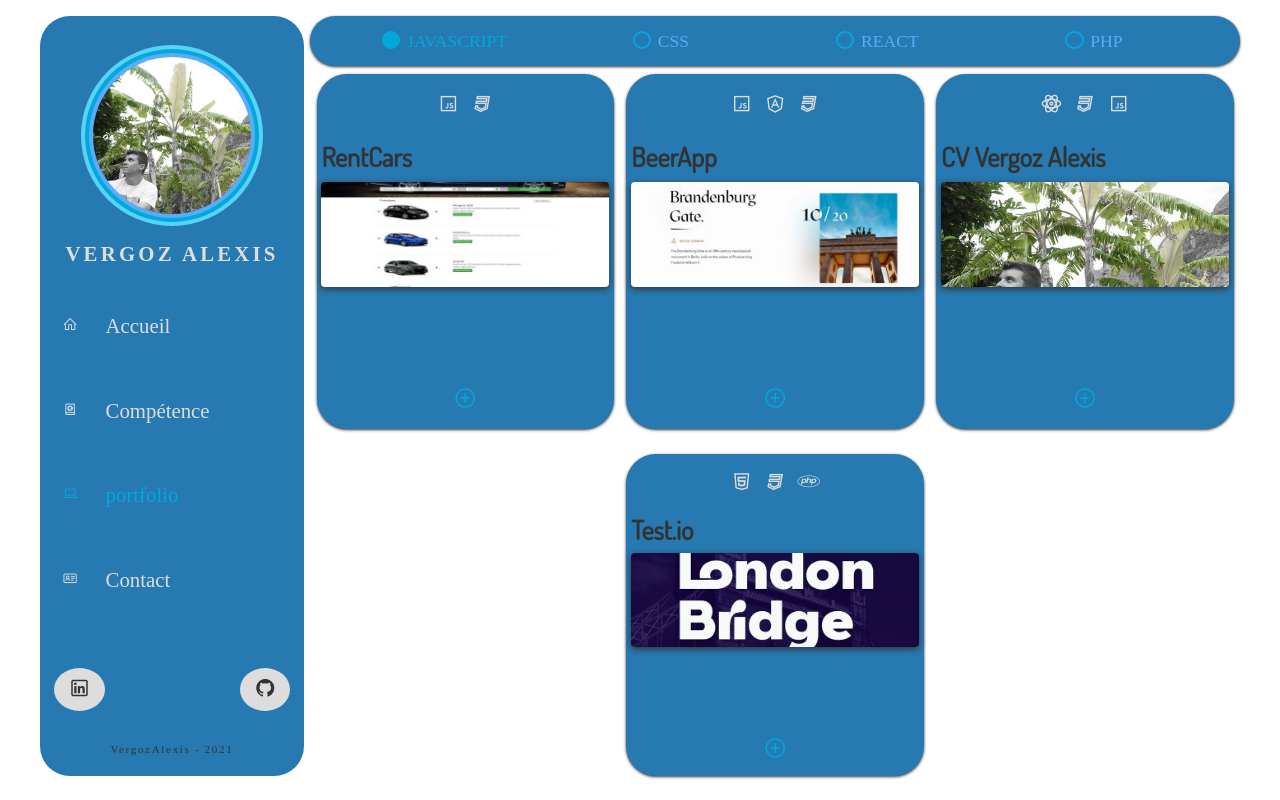
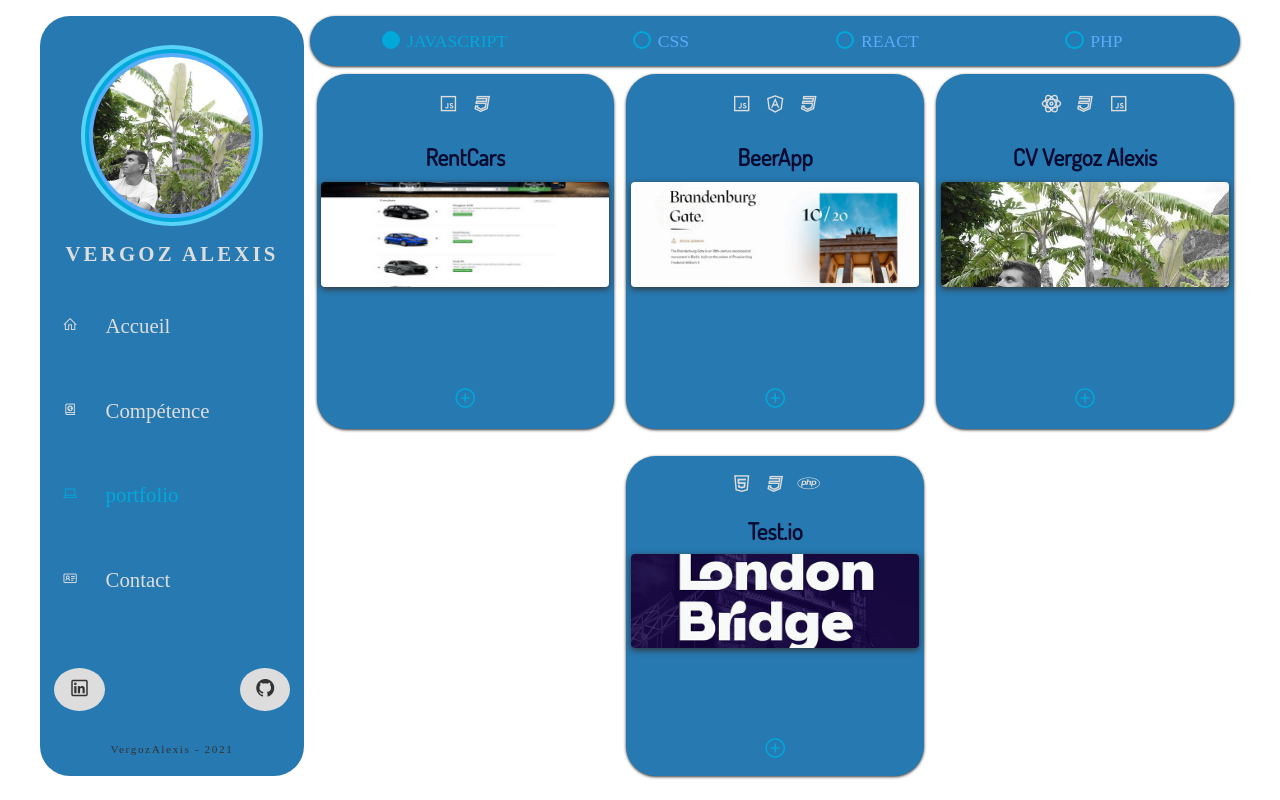
Before and after one commit to AlexisVergoz/react-cv, a React (Create React App) app: page /portfolio in a window 1280 px wide. Built offline with nearby package versions, Linux system fonts and the light colour scheme; a web font is replaced by a local one.

Commit message:
Update _portfolio.scss

```diff
--- a/src/styles/pages/_portfolio.scss
+++ b/src/styles/pages/_portfolio.scss
@@ -115,9 +115,10 @@
       h3 {
         grid-area: 2;
         font-family: $font-2;
-        font-size: 1.65rem;
+        font-size: 1.45rem;
         @include verticalCenter;
-        justify-content: left;
+        justify-content: center;
+        color:#050A30;
 
       }
       img {
```
